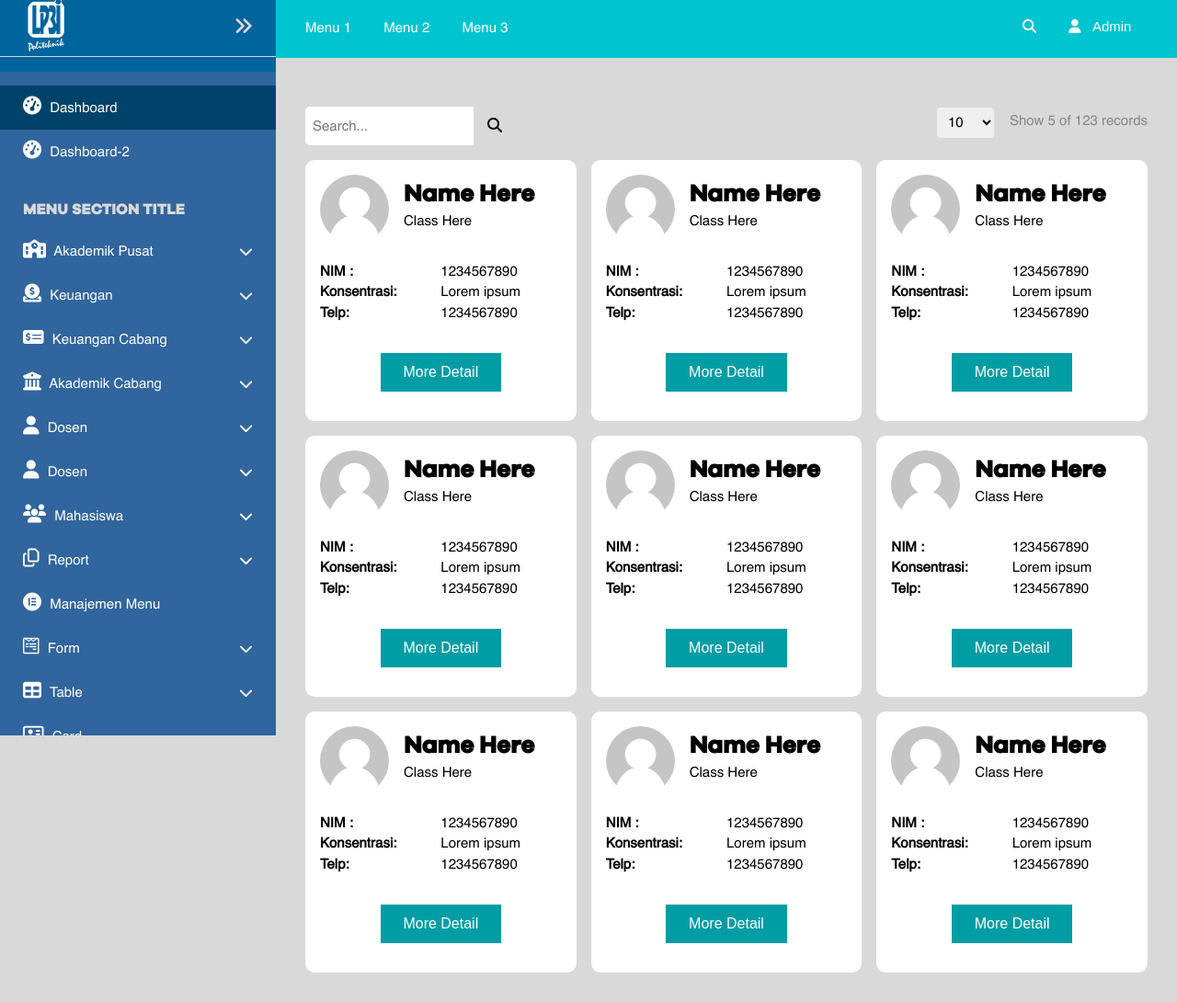
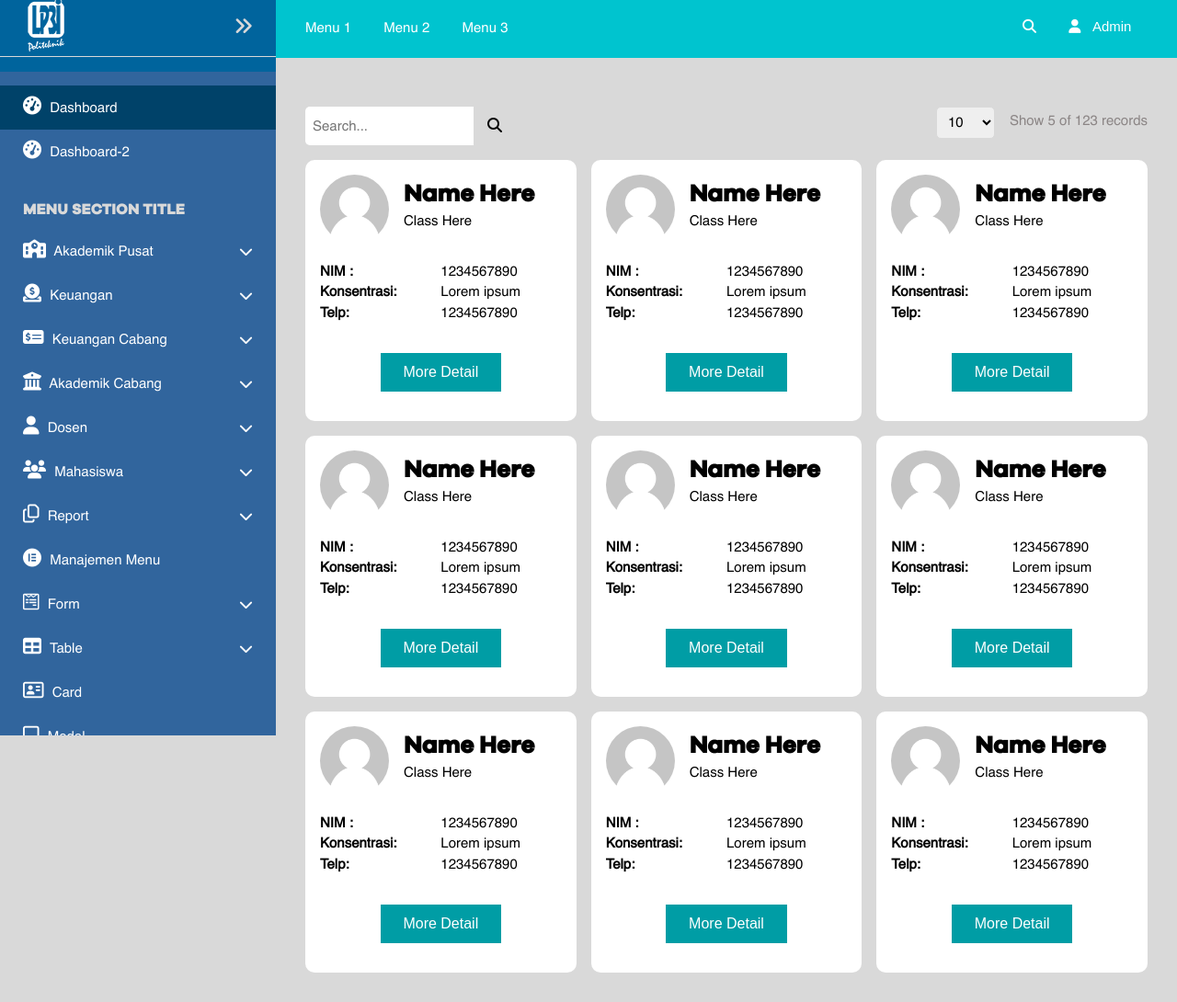
Before and after one commit to beta-tester-cell/mytemplates-admin, a PHP site: page /card.php in a window 1280 px wide. Shown: the top 1090 px of the page at 92% size. Run offline with PHP 8.4, Linux system fonts and the light colour scheme; some libraries are stand-ins or nearby versions.

Commit message:
Update header.php

```diff
--- a/header.php
+++ b/header.php
@@ -315,44 +315,6 @@
                                     </a>
                                 </li>
 
-                            </ul>
-                        </li>
-                        <li class="side-menu-item">
-                            <a href="#" class="menu-collaps">
-                                <span class="menu-icon"><i class="fa fa-user"></i></span>
-                                <span class="menu-title">Dosen</span>
-                            </a>
-                            <ul class="submenu-menu-item">
-                                <li class="side-menu-item">
-                                    <a href="#">
-                                        <span class="menu-icon-child"><i class="fa fa-tachometer-alt"></i></span>
-                                        <span>Dashboard</span>
-                                    </a>
-                                </li>
-                                <li class="side-menu-item">
-                                    <a href="jadwal-perkuliahan-dosen.php">
-                                        <span class="menu-icon-child"><i class="fa fa-user"></i></span>
-                                        <span>Jadwal Perkuliahan</span>
-                                    </a>
-                                </li>
-                                <li class="side-menu-item">
-                                    <a href="#">
-                                        <span class="menu-icon-child"><i class="fa fa-user"></i></span>
-                                        <span>User Profile</span>
-                                    </a>
-                                </li>
-                                <li class="side-menu-item">
-                                    <a href="message.php">
-                                        <span class="menu-icon-child"><i class="fa fa-user"></i></span>
-                                        <span>Chat Message</span>
-                                    </a>
-                                </li>
-                                <li class="side-menu-item">
-                                    <a href="#">
-                                        <span class="menu-icon-child"><i class="fa fa-user"></i></span>
-                                        <span>Link VC</span>
-                                    </a>
-                                </li>
                             </ul>
                         </li>
                         <li class="side-menu-item">
```
